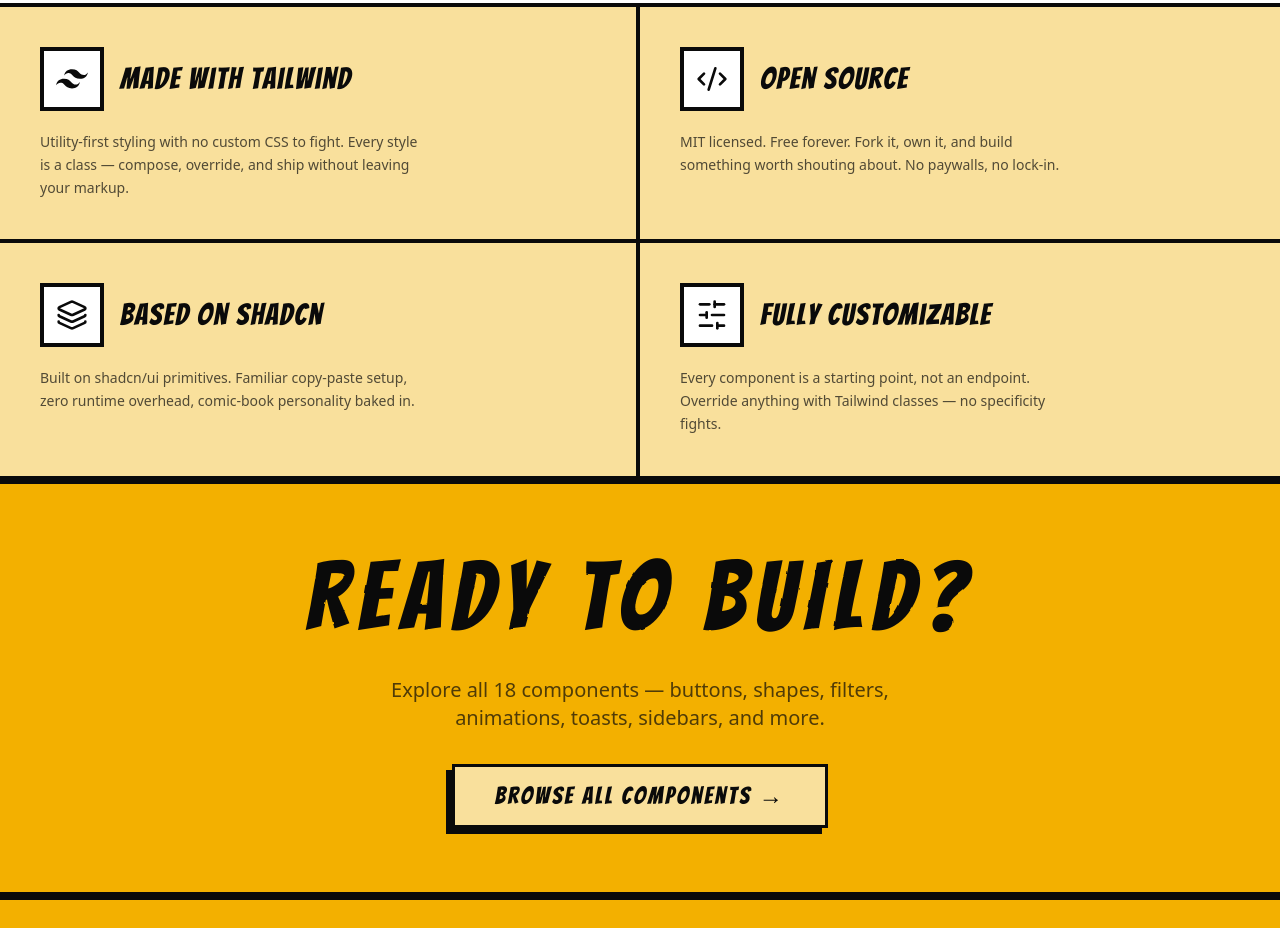
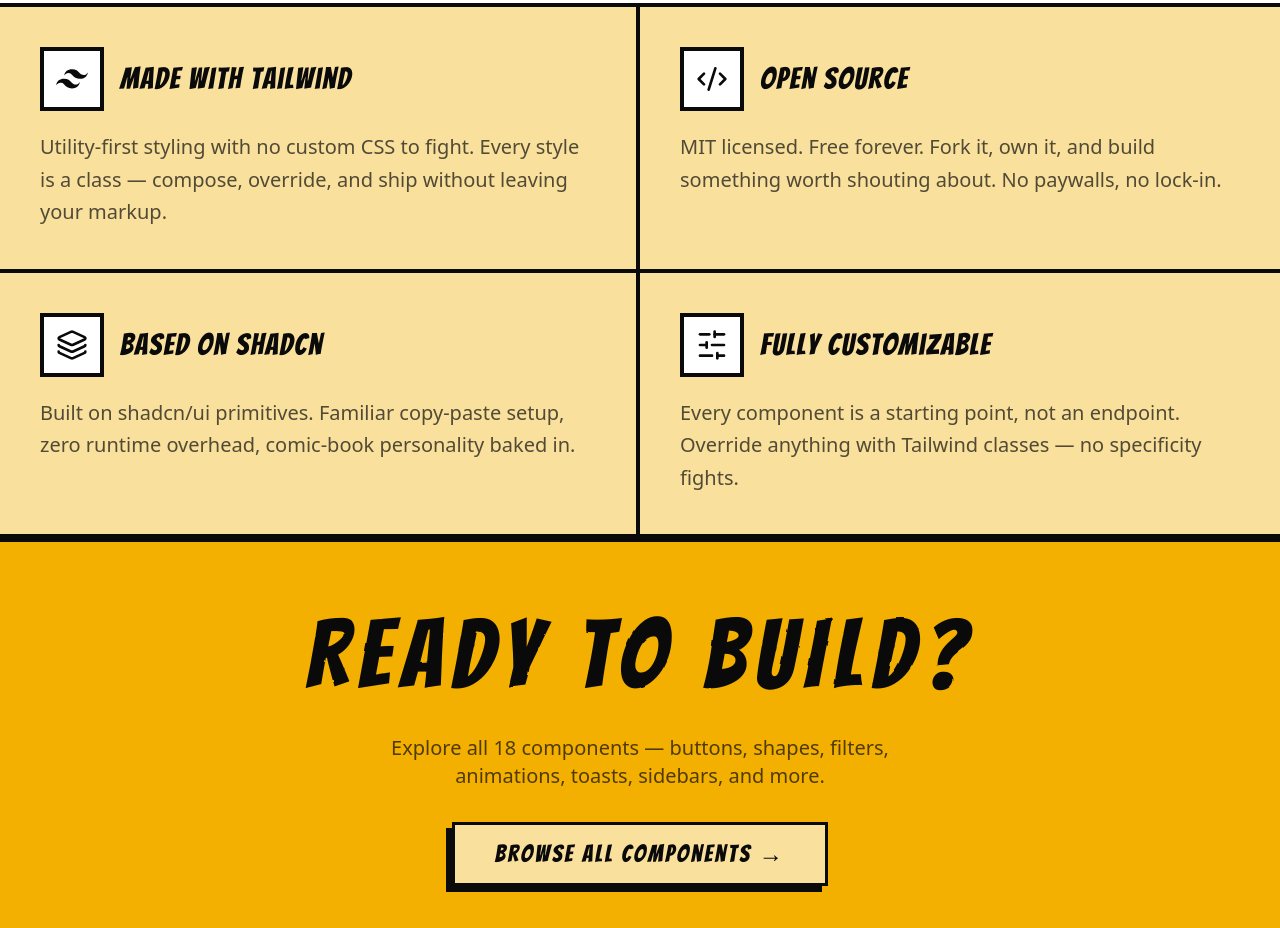
Before and after one commit to sid0-0/powui, a Next.js app: page / in a window 1280 px wide. Shown: the part 840-1768 px from the top of the page. Built offline with nearby package versions, Linux system fonts and the light colour scheme; a web font is replaced by a local one.

Commit message:
style changes

```diff
--- a/src/app/page.tsx
+++ b/src/app/page.tsx
@@ -29,7 +29,7 @@
     <div className="relative min-h-screen selection:bg-amber-300 dark:selection:bg-amber-700">
       {/* ── Hero ────────────────────────────────────────────────────────── */}
       <section className="flex flex-col items-center px-4 sm:px-6 gap-4 sm:gap-8">
-        <Filters.Displacement scale={3} frequency={2}>
+        <Filters.Displacement scale={5} frequency={0.5}>
           <Button className="bg-card text-foreground dark:text-white w-48 h-20 text-4xl m-8 sm:w-64 sm:h-24 sm:text-5xl sm:m-16 md:w-80 md:h-32 md:text-7xl md:m-32">
             Pow UI
           </Button>
@@ -105,7 +105,7 @@
                   {item.title}
                 </h3>
               </div>
-              <p className="text-sm font-medium text-accent-foreground/70 leading-relaxed max-w-sm">
+              <p className="text-xl font-medium text-accent-foreground/70 leading-relaxed">
                 {item.text}
               </p>
             </div>
```
